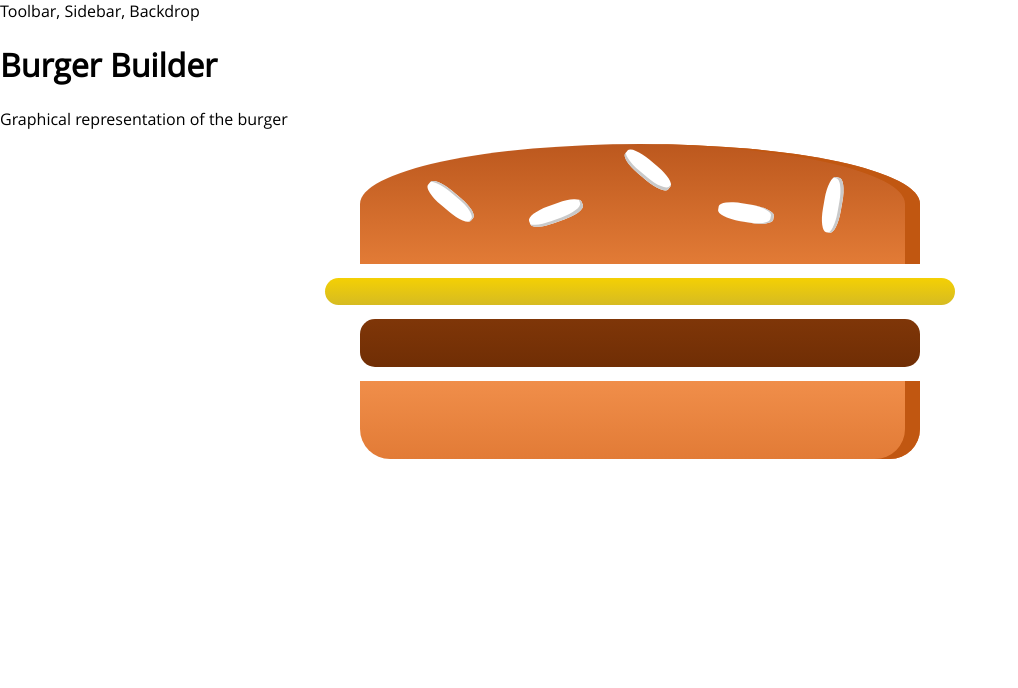
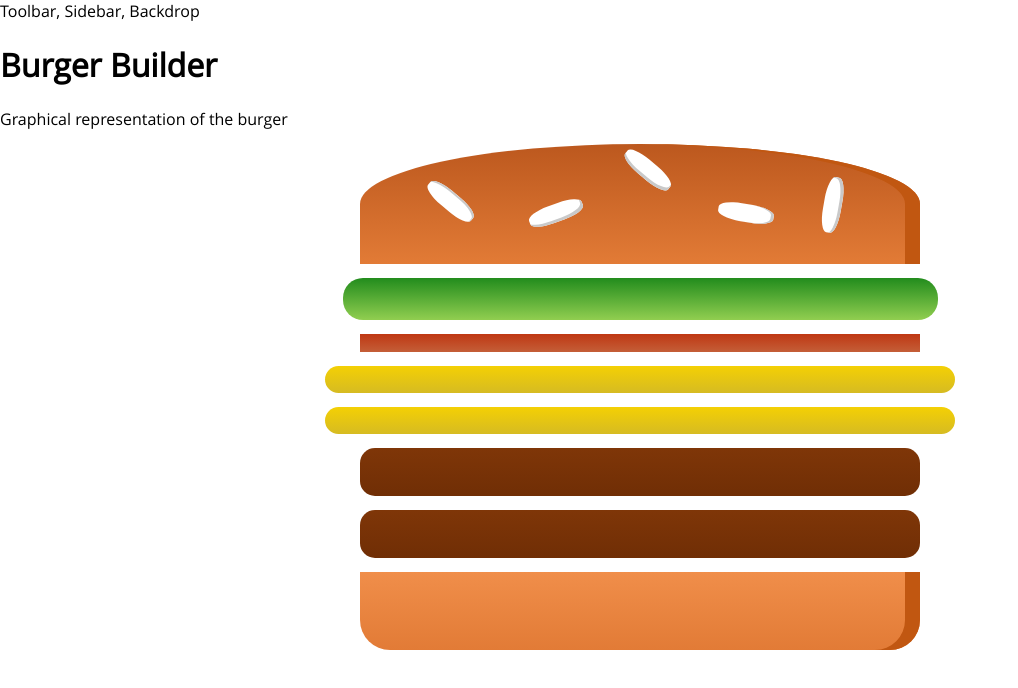
Before and after one commit to tremuradaniel/burger_app, a React (Create React App) app: page / in a window 1280 px wide. Shown: the top 688 px of the page, without its empty margins (0-1018 px from the left). Built offline with nearby package versions, Linux system fonts and the light colour scheme.

Commit message:
Outputting Burger Ingredients Dynamically

```diff
--- a/src/components/Burger/Burger.js
+++ b/src/components/Burger/Burger.js
@@ -5,11 +5,18 @@
 import BurgerIngredient from './BurgerIngredient/BurgerIngredient';
 
 const burger = (props) => {
+    let transformedIngredients = Object.keys(props.ingredients)
+            .map(igKey => {
+                return [...Array(props.ingredients[igKey])]
+                .map( (_, i) => {
+                    return <BurgerIngredient key={igKey + i} type={igKey} />
+                })
+            });
+    console.log(transformedIngredients);
     return (
         <div className= {classes.Burger}>
             <BurgerIngredient type="breadTop" />
-            <BurgerIngredient type="cheese" />
-            <BurgerIngredient type="meat" />
+            {transformedIngredients}
             <BurgerIngredient type="breadBottom" />
         </div>
     );
--- a/src/components/Burger/BurgerIngredient/BurgerIngredient.js
+++ b/src/components/Burger/BurgerIngredient/BurgerIngredient.js
@@ -21,7 +21,7 @@
                 ingredient = <div className={classes.Cheese}></div>;
                 break;
             case 'meat':
-                ingredient = <div id="test" className={classes.Meat}></div>;
+                ingredient = <div className={classes.Meat}></div>;
                 break;
             case 'salad':
                 ingredient = <div className={classes.Salad}></div>;
--- a/src/containers/BurgerBuilder/BurgerBuilder.js
+++ b/src/containers/BurgerBuilder/BurgerBuilder.js
@@ -4,11 +4,21 @@
 import Burger from '../../components/Burger/Burger';
 
 class BurgerBuilder extends Component {
+
+    state = {
+        ingredients : {
+            salad: 1,
+            bacon: 1,
+            cheese: 2,
+            meat: 2
+        }
+    }
+
     render () {
         return (
             <Auxiliary>
                 <div>Graphical representation of the burger</div>
-                <Burger />
+                <Burger ingredients={ this.state.ingredients } />
             </Auxiliary>
         );
     }
```
